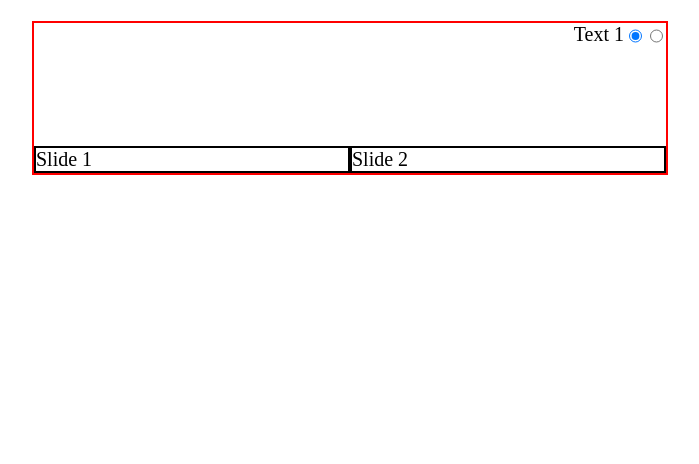
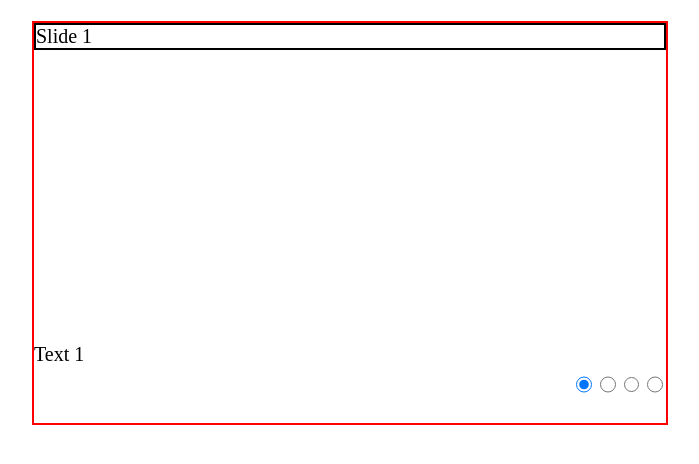
Before and after one commit to victoria-st/cssMemeSlider, a plain HTML site: page cssMemeSlider/index.html in a window 1280 px wide. Shown: the whole page, without its empty margins (290-989 px from the left). Drawn offline with Linux system fonts and the light colour scheme.

Commit message:
feat: change basic template to grid (09/16/2024 23:51:52)

```diff
--- a/cssMemeSlider/index.html
+++ b/cssMemeSlider/index.html
@@ -10,26 +10,28 @@
   <body>
     <h1></h1>
     <div class="slider-wrapper">
-      <input type="radio" name="slide_switch" id="id2" />
-      <input type="radio" name="slide_switch" id="id1" checked="checked" />
-      <label for="id1">Text 1</label>
-      <label for="id2">Text 2</label>
-      <div class="slider-picture">
+      <input
+        class="grid-item-1"
+        type="radio"
+        name="slide_switch"
+        id="id1"
+        checked="checked"
+      />
+      <input class="grid-item-2" type="radio" name="slide_switch" id="id2" />
+      <input class="grid-item-3" type="radio" name="slide_switch" id="id3" />
+      <input class="grid-item-4" type="radio" name="slide_switch" id="id4" />
+      <label class="grid-item-5" for="id1">Text 1</label>
+      <label class="grid-item-5" for="id2">Text 2</label>
+      <label class="grid-item-5" for="id3">Text 3</label>
+      <label class="grid-item-5" for="id4">Text 4</label>
+      <div class="grid-item-6" class="slider-picture">
         <div class="slider-images">
           <div class="slide">Slide 1</div>
           <div class="slide">Slide 2</div>
+          <div class="slide">Slide 3</div>
+          <div class="slide">Slide 4</div>
         </div>
       </div>
     </div>
-
-    <!-- <div class="description-controls">
-      <input type="radio" name="slide_switch" id="id1" checked="checked" />
-      <label for="id1">Text 1</label>
-      <div class="slide">Slide 1</div>
-
-      <input type="radio" name="slide_switch" id="id2" />
-      <label for="id2">Text 2</label>
-      <div class="slide">Slide 2</div>
-    </div>  -->
   </body>
 </html>
--- a/cssMemeSlider/style.css
+++ b/cssMemeSlider/style.css
@@ -1,48 +1,71 @@
 /* ($(Get-Date)) */
 
 .slider-wrapper {
-  display: flex;
-  flex-direction: row-reverse;
-  flex-wrap: wrap;
-  justify-content: end;
-  row-gap: 100px;
+  display: grid;
+  grid-template: 80% 1.5fr / 85% 1fr 1fr 1fr 1fr;
   width: 50%;
-  height: 40%;
+  height: 50vh;
   margin: auto;
   border: 2px solid red;
   overflow: hidden;
   font-size: 20px;
 }
 
-.slider-content {
-  display: flex;
-  width: 200px;
-  height: 100px;
-  /* margin-left: -100px; */
-  border: 2px solid blue;
+.grid-item-1 {
+  grid-column: 2;
+  grid-row: 2;
 }
 
-.slide {
-  width: 50%;
-  height: 100%;
-  border: 2px solid black;
+.grid-item-2 {
+  grid-column: 3;
+  grid-row: 2;
+}
+
+.grid-item-3 {
+  grid-column: 4;
+  grid-row: 2;
+}
+
+.grid-item-4 {
+  grid-column: 5;
+  grid-row: 2;
+}
+
+.grid-item-5 {
+  grid-column: 1;
+  grid-row: 2;
+}
+
+.grid-item-6 {
+  grid-column: 1 / span 5;
+  grid-row: 1;
+}
+
+.slider-picture {
+  width: 100%;
 }
 
 .slider-images {
   display: flex;
+  width: 400%;
+}
+
+.slide {
+  width: 25%;
+  height: 100%;
+  border: 2px solid black;
 }
 
 label {
   display: none;
 }
 
-#id2:checked .slide {
-  background-color: yellow;
-  /* margin-left: -100px; */
+#id1:checked ~ label:nth-of-type(1) {
+  display: inline;
 }
 
-#id1:checked ~ label:nth-of-type(1) {
-  display: inline;
+#id1:checked ~ label ~ div > div {
+  margin-left: 0;
 }
 
 #id2:checked ~ label:nth-of-type(2) {
@@ -50,9 +73,21 @@ label {
 }
 
 #id2:checked ~ label ~ div > div {
-  background-color: yellow;
+  margin-left: -100%;
 }
 
-.slider-picture {
-  width: 100%;
+#id3:checked ~ label:nth-of-type(3) {
+  display: inline;
 }
+
+#id3:checked ~ label ~ div > div {
+  margin-left: -200%;
+}
+
+#id4:checked ~ label:nth-of-type(4) {
+  display: inline;
+}
+
+#id4:checked ~ label ~ div > div {
+  margin-left: -300%;
+}
```
